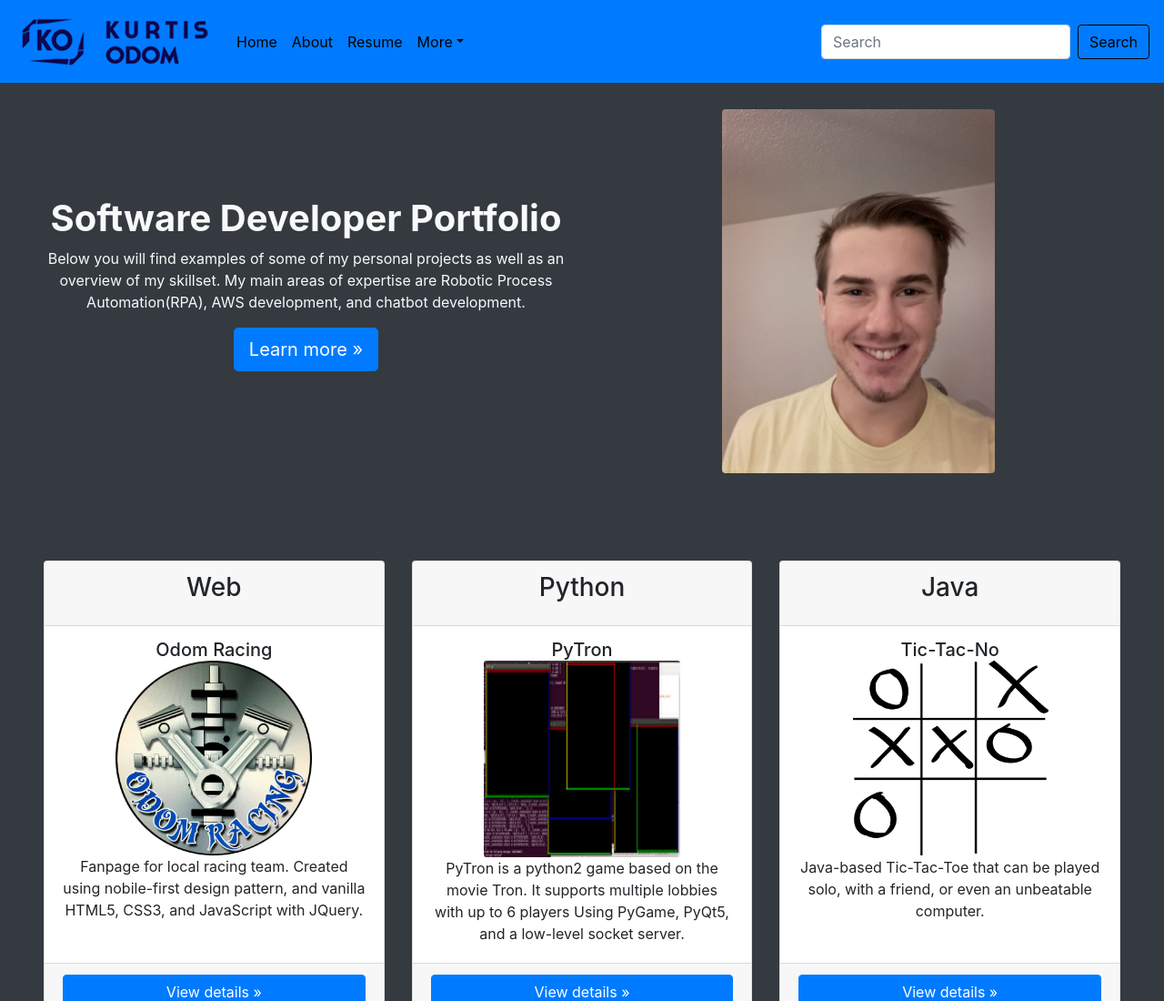
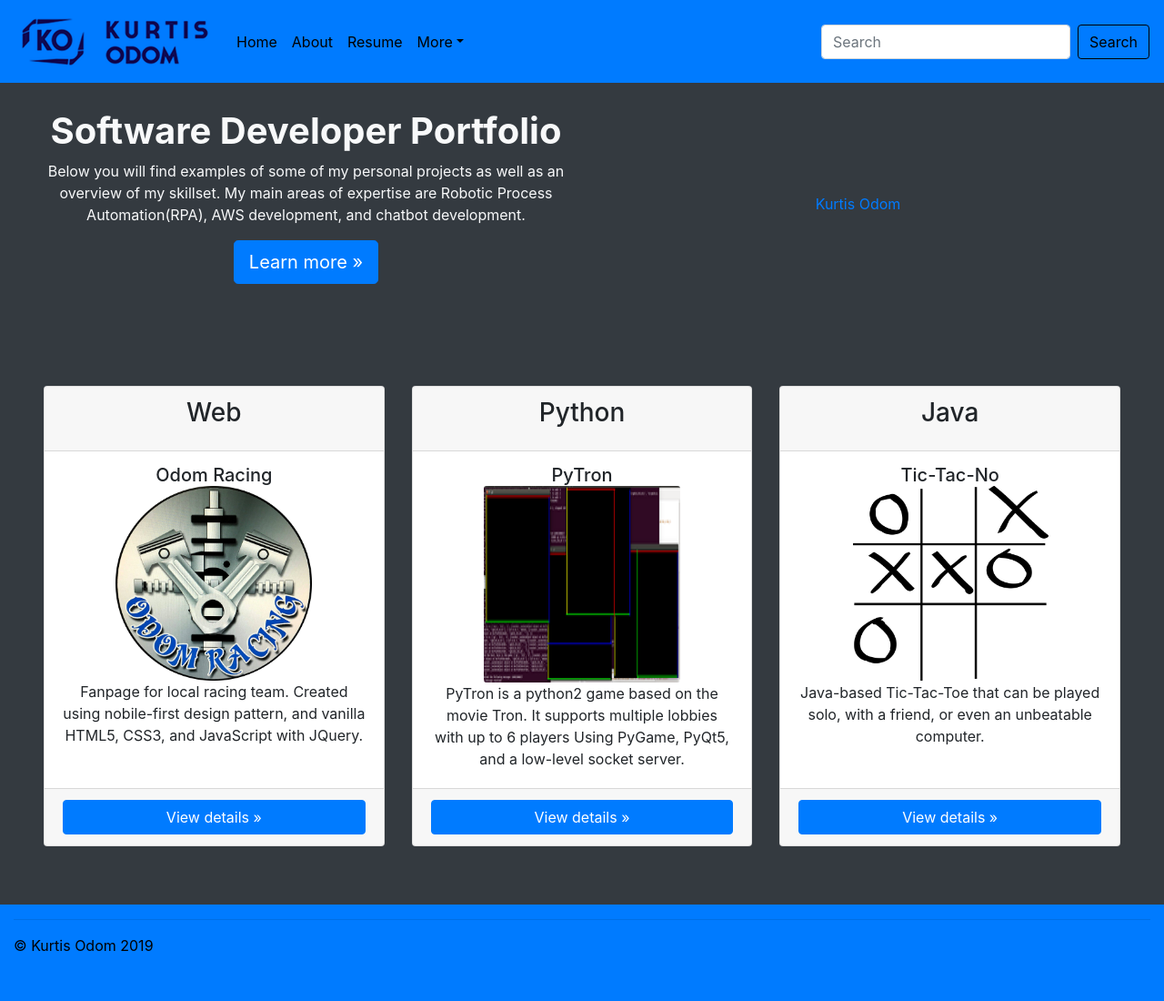
Before and after one commit to kko13/BS4-Portfolio, a plain HTML site: page index.html in a window 1280 px wide. Shown: the top 1100 px of the page at 91% size. After the commit the page ends 1067 px from the top, so only its background shows below. Drawn offline with nearby package versions, Linux system fonts and the light colour scheme.

Commit message:
Added linked script and badge to replace profile pic

```diff
--- a/index.html
+++ b/index.html
@@ -18,7 +18,7 @@
     <link rel="stylesheet" href="https://maxcdn.bootstrapcdn.com/bootstrap/4.0.0/css/bootstrap.min.css" integrity="sha384-Gn5384xqQ1aoWXA+058RXPxPg6fy4IWvTNh0E263XmFcJlSAwiGgFAW/dAiS6JXm" crossorigin="anonymous">
     <!-- Custom CSS -->
     <link href="css/style.css" rel="stylesheet" type="text/css">
-
+    <script type="text/javascript" src="https://platform.linkedin.com/badges/js/profile.js" async defer></script>
     <title>Kurtis Odom Portfolio</title>
 </head>
 
@@ -69,8 +69,7 @@
                 <p><a class="btn btn-primary btn-lg" href="#" role="button">Learn more &raquo;</a></p>
             </div>
             <div class="col-12 col-sm-6 my-auto text-center">
-                <img src="images/ProfilePic1.jpg" class="img-fluid rounded" style="max-height: 400px">
-                </div>
+                <div class="LI-profile-badge"  data-version="v1" data-size="large" data-locale="en_US" data-type="vertical" data-theme="dark" data-vanity="kurtis-odom"><a class="LI-simple-link" href='https://www.linkedin.com/in/kurtis-odom?trk=profile-badge'>Kurtis Odom</a></div>                </div>
             </div>
         </div>
     </div>
```
